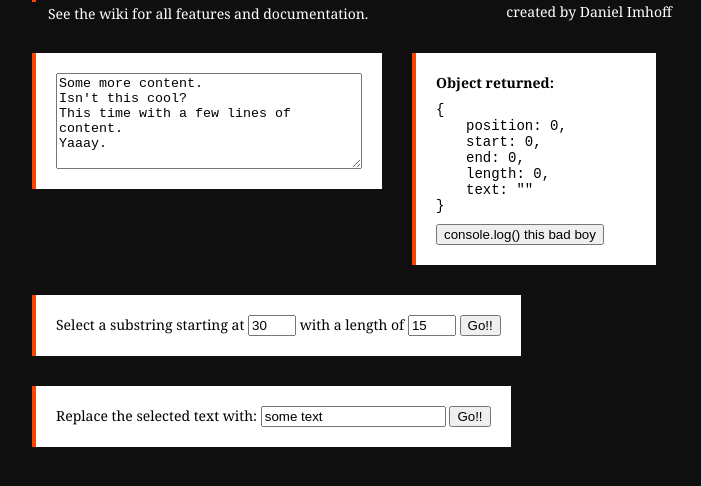
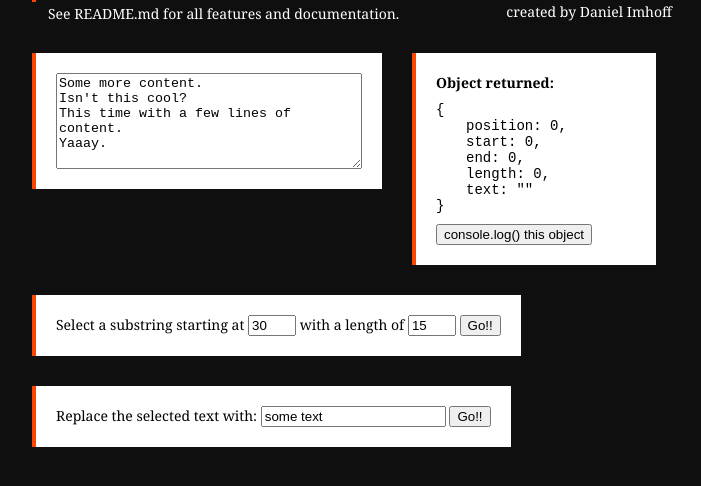
Before and after one commit to imhoffd/jquery-textrange, a website: page demo.html in a window 1280 px wide. Shown: the part 70-556 px from the top of the page, without its empty margins (288-989 px from the left). Drawn offline with nearby package versions, Linux system fonts and the light colour scheme.

Commit message:
wiki -> readme

```diff
--- a/demo.html
+++ b/demo.html
@@ -75,7 +75,7 @@ $(document).ready(function() {
 <body>
 <h1><a href="https://github.com/dwieeb/jquery-textrange/">jquery-textrange</a></h1>
 <span class="copyright"><a href="https://www.dwieeb.com">created by Daniel Imhoff</a></span>
-<span class="description"><a href="https://github.com/dwieeb/jquery-textrange/wiki/">See the wiki for all features and documentation.</a></span>
+<span class="description"><a href="https://github.com/dwieeb/jquery-textrange/blob/1.x/README.md">See README.md for all features and documentation.</a></span>
 <div id="fields">
 <textarea id="textarea" name="textarea">Some more content.
 Isn't this cool?
@@ -93,7 +93,7 @@ Yaaay.</textarea>
 <span id="text" class="property line">text: "<span class="value"></span>"</span>
 <span class="line">}</span>
 </code>
-<input type="button" id="console-log" name="console-log" value="console.log() this bad boy">
+<input type="button" id="console-log" name="console-log" value="console.log() this object">
 </div>
 <div>
 Select a substring starting at <input type="text" id="char-start" name="char-start" value="30"> with a length of <input type="text" id="char-end" name="char-end" value="15"> <input type="button" id="selection-set" name="selection-set" value="Go!!">
```
